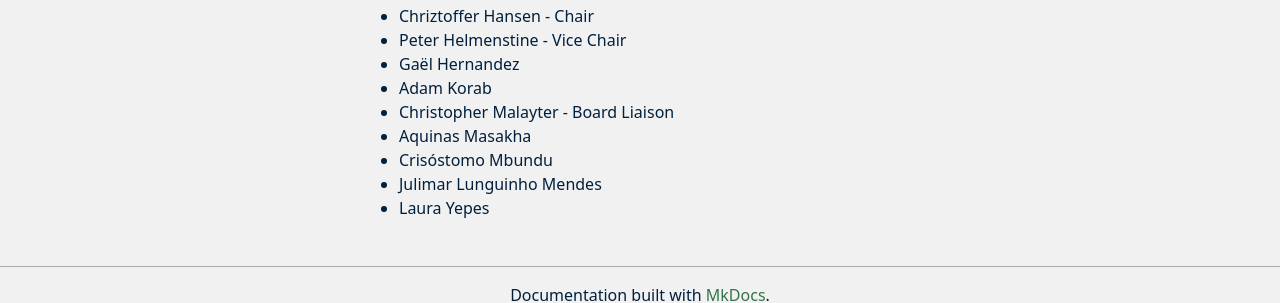
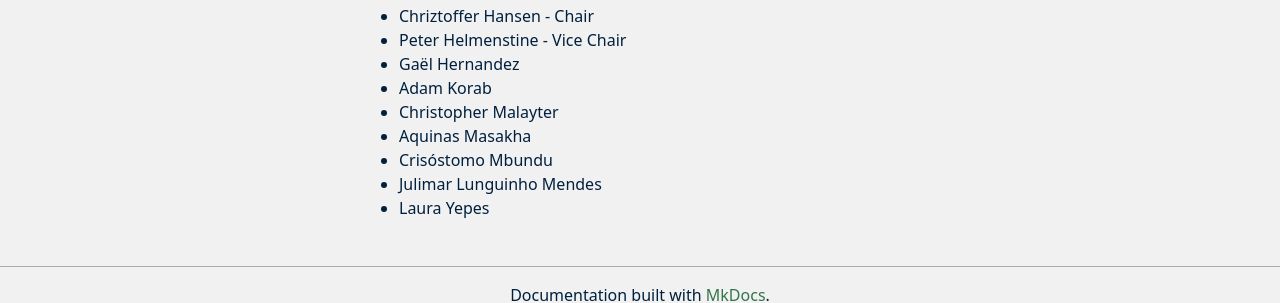
Before and after one commit to peeringdb/docs, an MkDocs documentation site: the page built from docs/committee/admin/index.md, in a window 1280 px wide and 900 px high, scrolled down 2017 px. Shown: the part 577-880 px from the top of the window. Built offline with MkDocs 1.6.1, drawn with Linux system fonts in a browser that asks for light colours; nearby versions of some CDN libraries.

Commit message:
Updated AC members.

```diff
--- a/docs/committee/admin/index.md
+++ b/docs/committee/admin/index.md
@@ -29,7 +29,7 @@
 - Peter Helmenstine - Vice Chair
 - Gaël Hernandez
 - Adam Korab
-- Christopher Malayter - Board Liaison
+- Christopher Malayter
 - Aquinas Masakha
 - Crisóstomo Mbundu
 - Julimar Lunguinho Mendes
```
